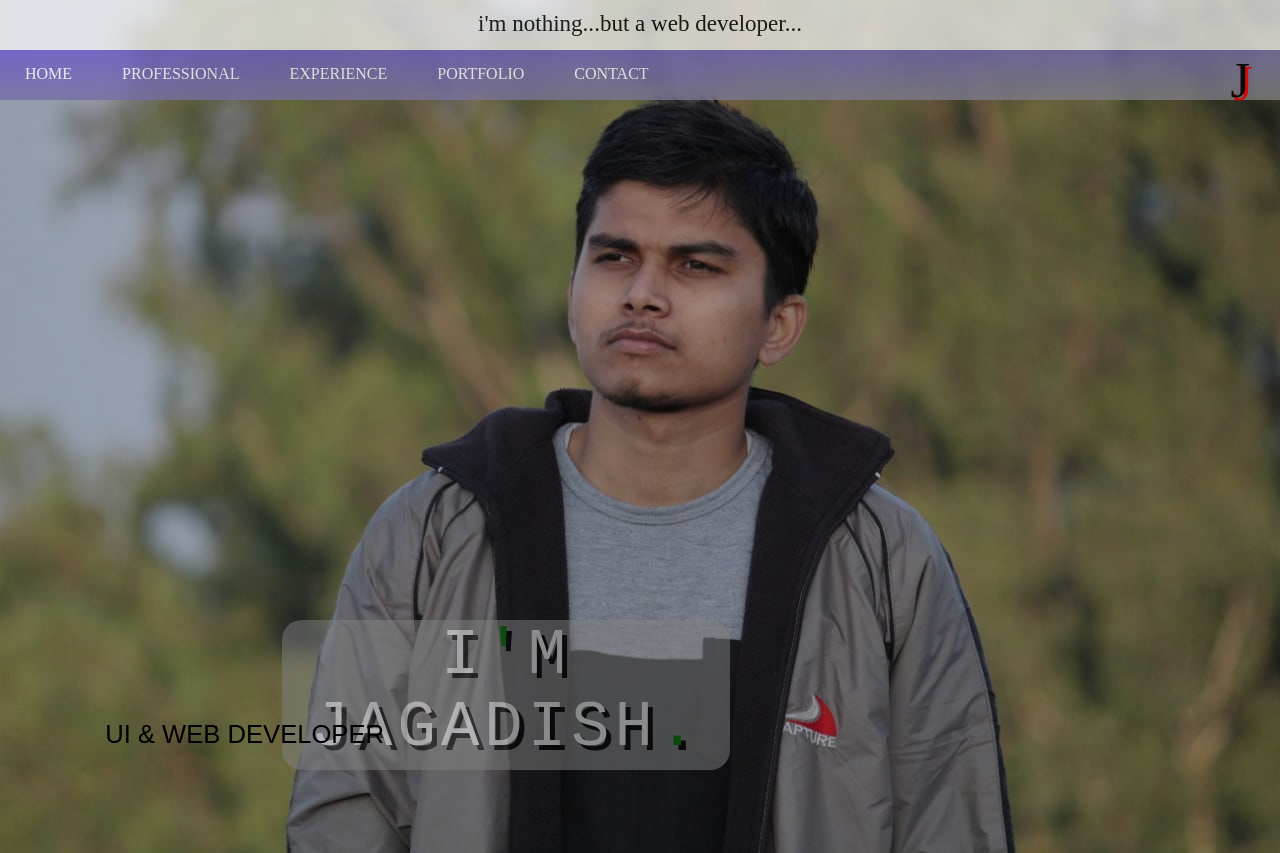
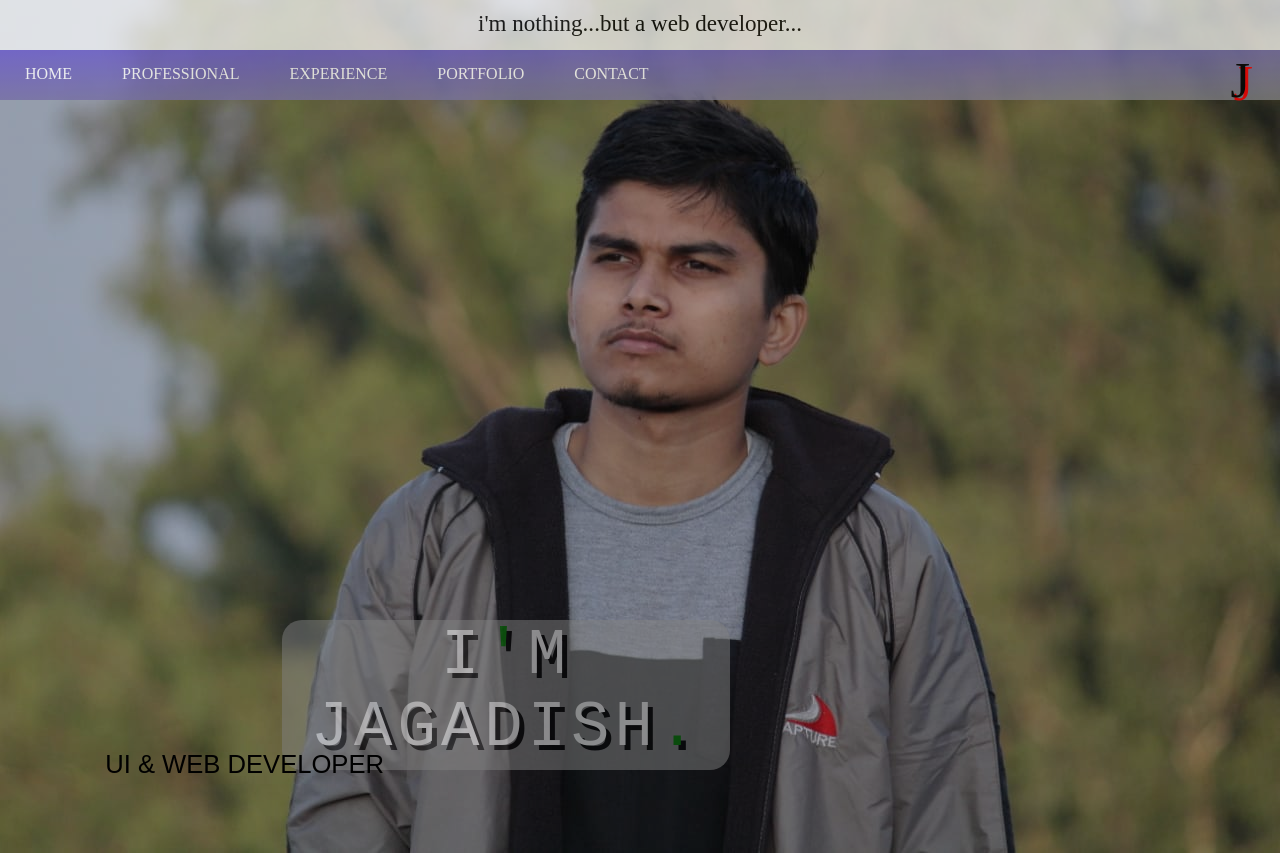
Before and after one commit to jagadish95/jagadish, a plain HTML site: page index.html in a window 1280 px wide. Shown: the top 853 px of the page. Drawn offline with Linux system fonts and the light colour scheme.

Commit message:
Update index.html

```diff
--- a/index.html
+++ b/index.html
@@ -42,7 +42,7 @@
 		<p>I<span style="color: green">'</span>M JAGADISH<span style="color: green">.</span></p>
 	</div>
 
-	<p style="font-family: sans-serif;font-size: 2vw;position: absolute;top: 720px ;right: 70%">UI & WEB DEVELOPER</p>
+	<p style="font-family: sans-serif;font-size: 2vw;position: absolute;top: 750px ;right: 70%">UI & WEB DEVELOPER</p>
 
 	<div class="textcontainer" id="port">
 
```
